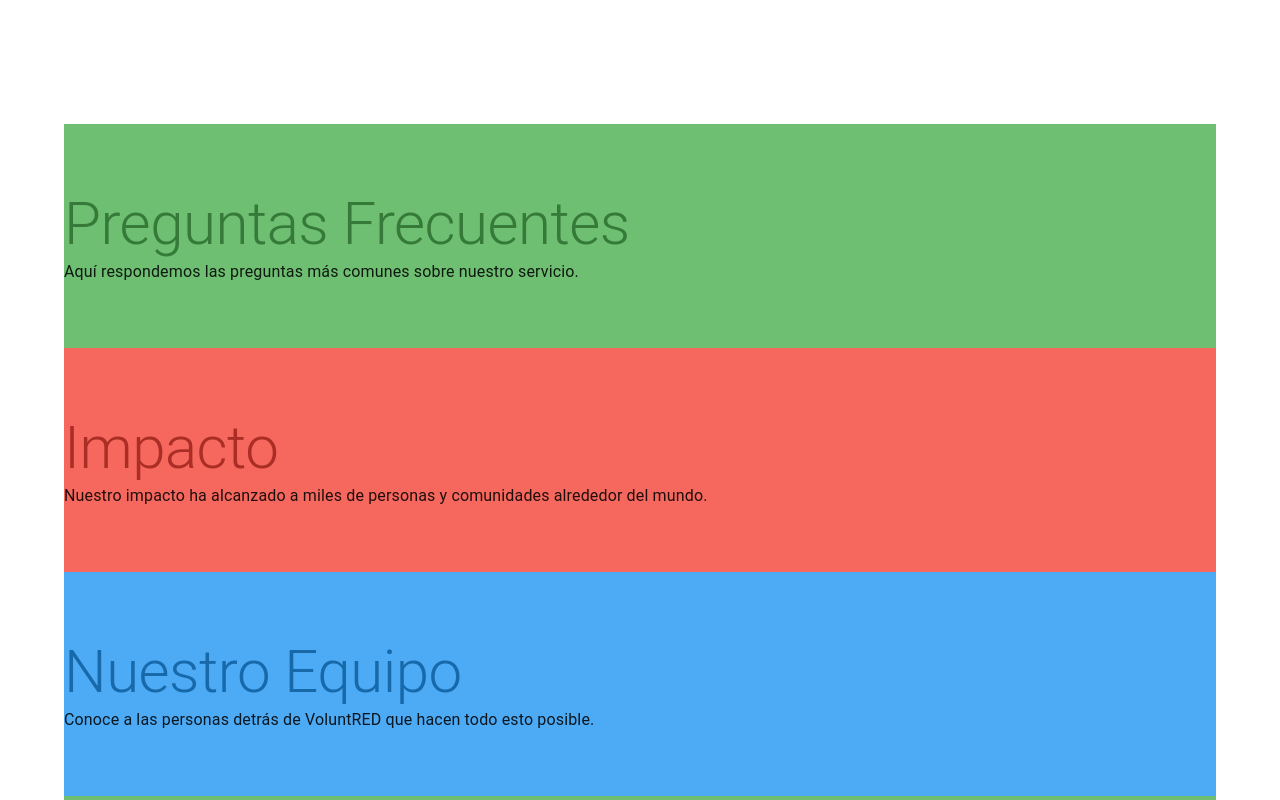
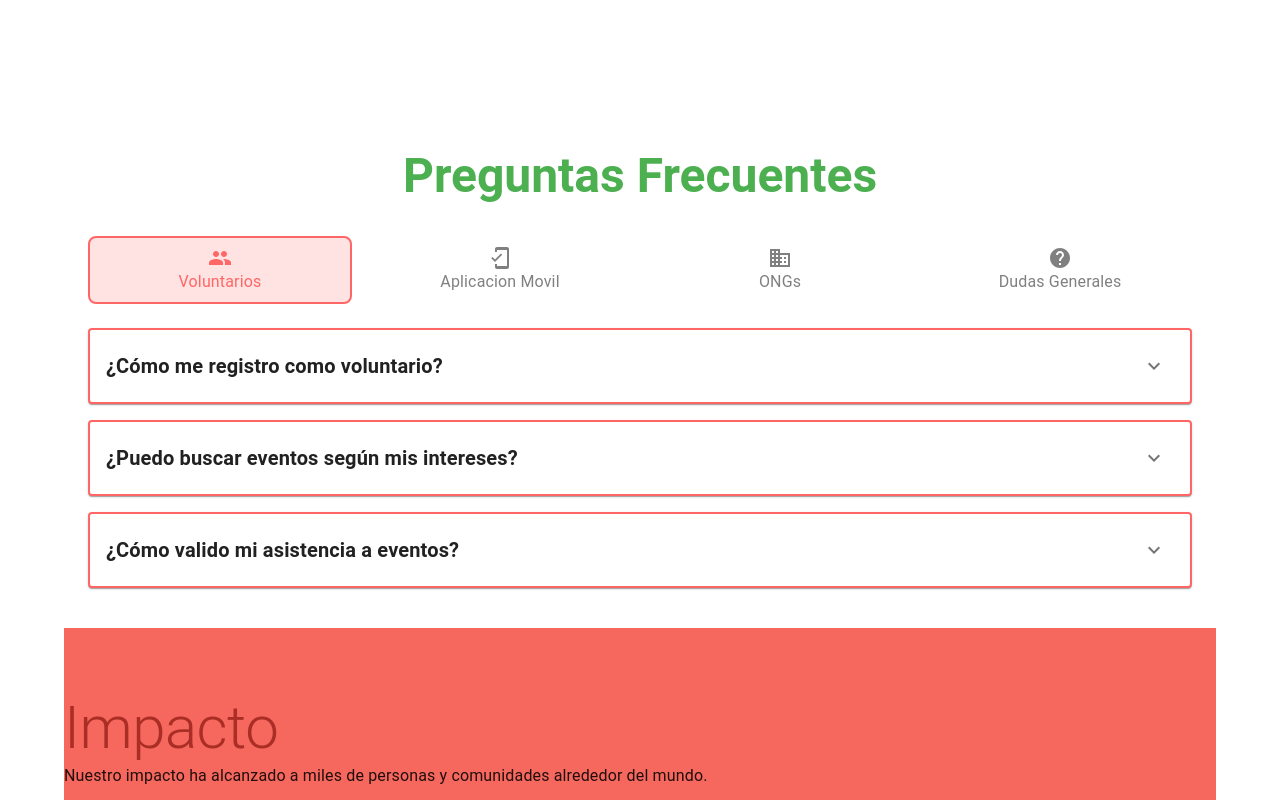
Before and after one commit to MarioB19/voluntred_web, a Next.js app: page / in a window 1280 px wide. Shown: the part 1540-2340 px from the top of the page. Built offline with nearby package versions, Linux system fonts and the light colour scheme.

Commit message:
Preguntas Frecuentes Terminado

```diff
--- a/src/components/Beneficios.js
+++ b/src/components/Beneficios.js
@@ -23,7 +23,7 @@ const beneficiosAsociaciones = [
 
 const Beneficios = () => {
   return (
-    <Box sx={{ width: '100%', minHeight: '100vh', bgcolor: 'background.default', p: 4 }}>
+    <Box id = "beneficios" sx={{ width: '100%', minHeight: '100vh', bgcolor: 'background.default', p: 4 }}>
       <Typography variant="h3" component="div" color="primary.main" fontWeight="bold" sx={{ mb: 4, textAlign: 'center' }}>
         Beneficios
       </Typography>
--- a/src/components/Navbar.js
+++ b/src/components/Navbar.js
@@ -9,7 +9,7 @@ import { Link as ScrollLink, animateScroll as scroll } from 'react-scroll';
 import Image from 'next/image';
 import logo from '../../public/logo.png';
 import HomeIcon from '@mui/icons-material/Home';
-import InfoIcon from '@mui/icons-material/Info';
+
 import QuestionAnswerIcon from '@mui/icons-material/QuestionAnswer';
 import GroupIcon from '@mui/icons-material/Group';
 import ContactMailIcon from '@mui/icons-material/ContactMail';
@@ -65,8 +65,9 @@ export default function Navbar({ darkMode, toggleDarkMode }) {
         </IconButton>
         <Image src={logo} alt="Logo" width={40} height={40} />
         <Typography variant="h6" sx={{ flexGrow: 1, ml: 2, color: theme.palette.text.primary }}>
-          VoluntRED
-        </Typography>
+      <span style={{ color: '#FF6666' }}>Volunt</span>
+      <span style={{ color: '#CC0000' }}>RED</span>
+    </Typography>
         <Box sx={{ display: { xs: 'none', md: 'flex' } }}>
           {menuItems.map((item) => (
             <ScrollLink
--- a/src/components/PreguntasFrecuentes.js
+++ b/src/components/PreguntasFrecuentes.js
@@ -1,10 +1,163 @@
-import { Box, Typography } from '@mui/material';
+import React, { useState } from 'react';
+import { Box, Typography, Card, CardContent, IconButton, Grid } from '@mui/material';
+import ExpandMoreIcon from '@mui/icons-material/ExpandMore';
+import ExpandLessIcon from '@mui/icons-material/ExpandLess';
+import PeopleIcon from '@mui/icons-material/People';
+import MobileFriendlyIcon from '@mui/icons-material/MobileFriendly';
+import BusinessIcon from '@mui/icons-material/Business';
+import HelpIcon from '@mui/icons-material/Help';
+import { styled } from '@mui/material/styles';
 
-export default function PreguntasFrecuentes() {
+const faqCategories = [
+  {
+    category: 'Voluntarios',
+    icon: <PeopleIcon />,
+    color: '#FF6666',
+    questions: [
+      {
+        question: '¿Cómo me registro como voluntario?',
+        answer: 'Registrarse es fácil y gratuito. Solo debes proporcionar algunos datos básicos, crear un nombre de usuario y contraseña, y listo. Una vez registrado, puedes buscar y aplicar a oportunidades de voluntariado.',
+      },
+      {
+        question: '¿Puedo buscar eventos según mis intereses?',
+        answer: '¡Sí! La plataforma te permite encontrar y filtrar eventos de acuerdo a tus causas favoritas, horarios, ubicación y más. Así puedes identificar fácilmente oportunidades alineadas.',
+      },
+      {
+        question: '¿Cómo valido mi asistencia a eventos?',
+        answer: 'Durante el evento, la organización te proporcionará un código único de validación. Debes ingresar este código en la app en un plazo de 72 hrs después de finalizado el evento para confirmar tu asistencia.',
+      },
+    ],
+  },
+  {
+    category: 'Aplicacion Movil',
+    icon: <MobileFriendlyIcon />,
+    color: '#66B2FF',
+    questions: [
+      {
+        question: '¿Dónde puedo descargar la app VoluntRED?',
+        answer: 'La aplicación VoluntRED estará disponible de forma gratuita tanto en Google Play para dispositivos Android como en App Store para iOS. Solo busca "VoluntRED" en la tienda de apps de tu preferencia.',
+      },
+      {
+        question: '¿Puedo usar la aplicación en mi computadora?',
+        answer: 'Por el momento, VoluntRED solo está disponible en dispositivos móviles. No existe una versión de escritorio de la aplicación. Sin embargo, puedes visitar nuestro sitio web desde cualquier computadora.',
+      },
+    ],
+  },
+  {
+    category: 'ONGs',
+    icon: <BusinessIcon />,
+    color: '#66FF66',
+    questions: [
+      {
+        question: '¿Las Asociaciones/ONG\'s deben cumplir requisitos para unirse?',
+        answer: 'Sí, todas las asociaciones deben estar legalmente constituidas y proporcionar documentación que valide su estado para unirse. Esto asegura seriedad.',
+      },
+      {
+        question: '¿Las publicaciones de eventos tienen algún costo?',
+        answer: 'No, las organizaciones pueden publicar eventos y oportunidades de forma completamente gratuita en VoluntRED.',
+      },
+    ],
+  },
+  {
+    category: 'Dudas Generales',
+    icon: <HelpIcon />,
+    color: '#FFB266',
+    questions: [
+      {
+        question: '¿Cómo funciona la plataforma de voluntariado?',
+        answer: 'La plataforma conecta a voluntarios con ong\'s que buscan apoyo para sus causas (asociaciones). Los voluntarios se registran y buscan eventos según sus intereses. Las asociaciones publican oportunidades de voluntariado abiertas.',
+      },
+      {
+        question: '¿Hay algún costo por usar la plataforma?',
+        answer: 'No, la aplicación y plataforma de VoluntRED son 100% gratuitas para voluntarios y organizaciones sin fines de lucro. No hay tarifas, comisiones o costos ocultos.',
+      },
+      {
+        question: '¿VoluntRED es una organización sin fines de lucro?',
+        answer: 'Sí, VoluntRED es una plataforma creada como una iniciativa de impacto social positivo, sin buscar beneficio económico.',
+      },
+    ],
+  },
+];
+
+const FAQCard = styled(Card)(({ theme, bgcolor }) => ({
+  border: `2px solid ${bgcolor}`,
+  marginBottom: theme.spacing(2),
+}));
+
+const FAQ = () => {
+  const [expandedQuestion, setExpandedQuestion] = useState(null);
+  const [activeCategory, setActiveCategory] = useState(faqCategories[0].category);
+
+  const handleExpandClick = (question) => {
+    setExpandedQuestion(expandedQuestion === question ? null : question);
+  };
+
+  const handleCategoryClick = (category) => {
+    setActiveCategory(category);
+    setExpandedQuestion(null);
+  };
+
+  const currentCategory = faqCategories.find(cat => cat.category === activeCategory);
+
   return (
-    <Box id="preguntas-frecuentes" sx={{ py: 8, bgcolor: 'primary.light' }}>
-      <Typography variant="h2" color="primary.dark">Preguntas Frecuentes</Typography>
-      <Typography>Aquí respondemos las preguntas más comunes sobre nuestro servicio.</Typography>
+    <Box id = "preguntas-frecuentes" sx={{ p: 3 }}>
+          <Typography variant="h3" component="div" color="primary.main" fontWeight="bold" sx={{ mb: 4, textAlign: 'center' }}>
+        Preguntas Frecuentes
+      </Typography>
+      <Grid container spacing={2} sx={{ mb: 3 }}>
+        {faqCategories.map((cat) => (
+          <Grid item key={cat.category} xs={6} sm={3}>
+            <IconButton
+              onClick={() => handleCategoryClick(cat.category)}
+              sx={{
+                flexDirection: 'column',
+                color: activeCategory === cat.category ? cat.color : 'grey',
+                bgcolor: activeCategory === cat.category ? `${cat.color}30` : 'transparent',
+                border: activeCategory === cat.category ? `2px solid ${cat.color}` : '2px solid transparent',
+                borderRadius: 2,
+                p: 1,
+                width: '100%',
+                '&:hover': {
+                  bgcolor: `${cat.color}30`,
+                },
+              }}
+            >
+              {cat.icon}
+              <Typography>{cat.category}</Typography>
+            </IconButton>
+          </Grid>
+        ))}
+      </Grid>
+      {currentCategory.questions.map((q) => (
+        <FAQCard key={q.question} bgcolor={currentCategory.color}>
+          <Box
+            sx={{
+              display: 'flex',
+              justifyContent: 'space-between',
+              alignItems: 'center',
+              p: 2,
+              cursor: 'pointer',
+              bgcolor: expandedQuestion === q.question ? `${currentCategory.color}10` : 'transparent',
+              '&:hover': {
+                bgcolor: `${currentCategory.color}10`,
+              },
+            }}
+            onClick={() => handleExpandClick(q.question)}
+          >
+            <Typography variant="h6" fontWeight="bold">{q.question}</Typography>
+            <IconButton>
+              {expandedQuestion === q.question ? <ExpandLessIcon /> : <ExpandMoreIcon />}
+            </IconButton>
+          </Box>
+          {expandedQuestion === q.question && (
+            <CardContent sx={{ p: 2 }}>
+              <Typography variant="body1" fontSize="1.1rem">{q.answer}</Typography>
+            </CardContent>
+          )}
+        </FAQCard>
+      ))}
     </Box>
   );
-}
+};
+
+export default FAQ;
```
Also changed, not shown: src/styles/globals.css (+12 -0 lines).
